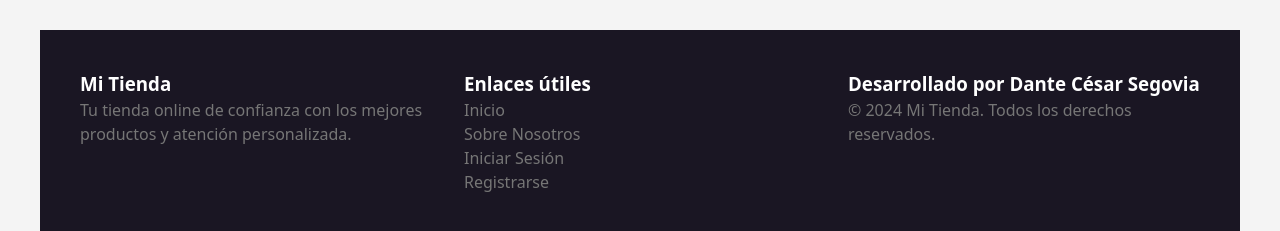
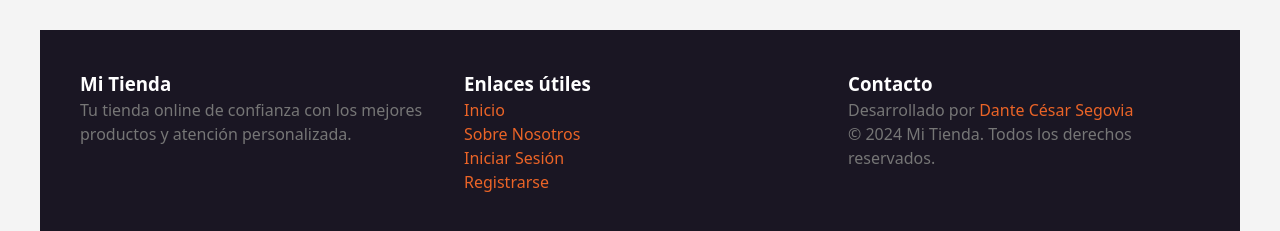
Before and after one commit to dntart/proyecto-trabajo-final-frontend-999198242-alumno-Dante-Cesar-Segovia, a React (Vite) app: page / in a window 1280 px wide. Shown: the part 672-903 px from the top of the page. Built offline with nearby package versions, Linux system fonts and the light colour scheme; no server answers.

Commit message:
estilado de footer y correcion de contacto

```diff
--- a/src/components/Footer.jsx
+++ b/src/components/Footer.jsx
@@ -20,8 +20,8 @@ const Footer = () => {
                 </ul>
             </div>
             <div className={styles.contacto}>
-                <h3>Desarrollado por <a href="https://ar.linkedin.com/in/dante-cesar-segovia-583046258?original_referer=https%3A%2F%2Fwww.google.com%2F" target="_blank">Dante César Segovia</a>
-                </h3>
+                <h3>Contacto                </h3>
+                <p>Desarrollado por <a href="https://ar.linkedin.com/in/dante-cesar-segovia-583046258?original_referer=https%3A%2F%2Fwww.google.com%2F" target="_blank">Dante César Segovia</a></p>
                 <p>© 2024 Mi Tienda. Todos los derechos reservados.</p>
             </div>
         </footer>
--- a/src/styles/components/Footer.module.css
+++ b/src/styles/components/Footer.module.css
@@ -14,15 +14,15 @@
 .enlace{
 
 }
-.contacto{
-
+.contacto a{
+color:  #eb6427;
 }
 
-h3 {
+footer h3 {
     color: white;
 }
 
-li {
-
+.enlaces li {
+    color:  #eb6427;
 list-style-type: none;
 }
```
